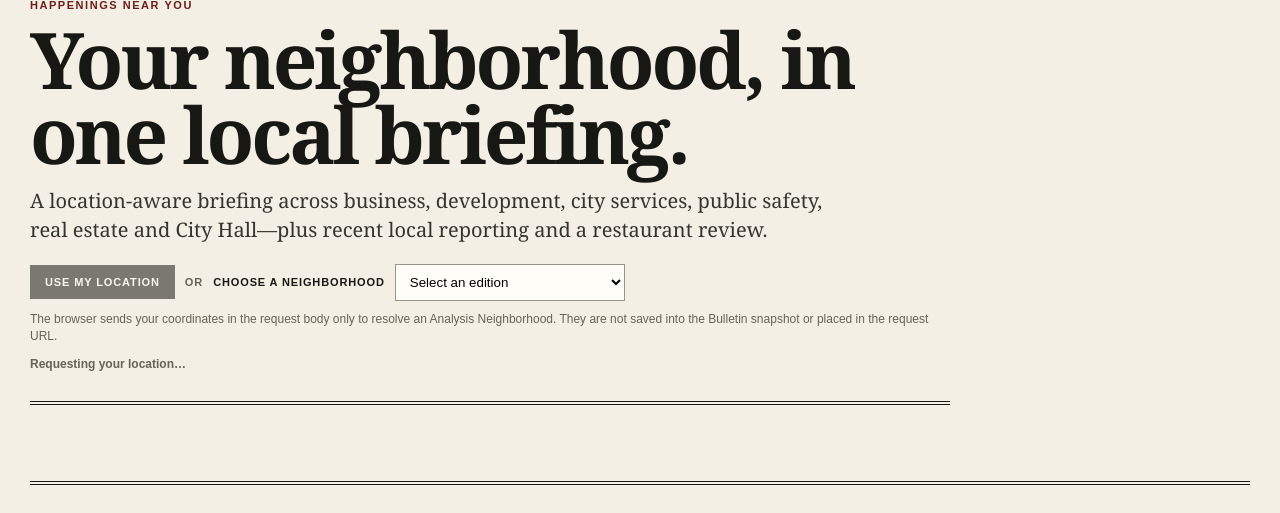
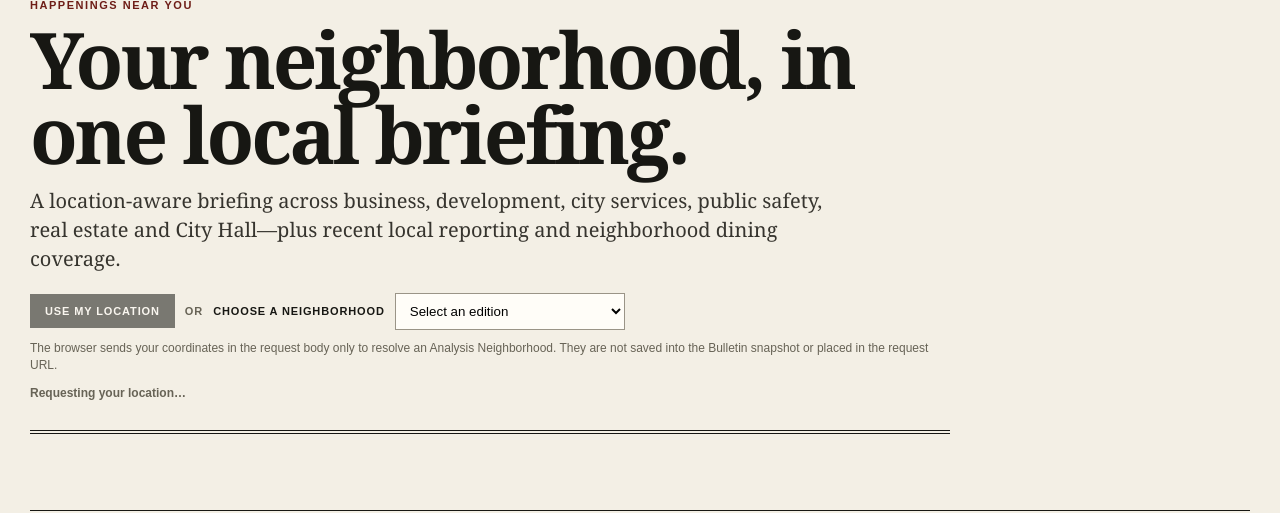
Before and after one commit to AlecSaucedo1/Richmond-Scene, a FastAPI app: page /near-you in a window 1280 px wide. Shown: the part 230-743 px from the top of the page. Run offline with FastAPI, Linux system fonts and the light colour scheme.

Commit message:
Rename Happenings restaurant section to dining coverage

```diff
--- a/templates/near_you.html
+++ b/templates/near_you.html
@@ -5,7 +5,7 @@
   <div class="near-you-hero">
     <p class="eyebrow">HAPPENINGS NEAR YOU</p>
     <h1>Your neighborhood, in one local briefing.</h1>
-    <p class="near-you-intro">A location-aware briefing across business, development, city services, public safety, real estate and City Hall—plus recent local reporting and a restaurant review.</p>
+    <p class="near-you-intro">A location-aware briefing across business, development, city services, public safety, real estate and City Hall—plus recent local reporting and neighborhood dining coverage.</p>
     <div class="near-you-controls">
       <button id="locate-me" class="near-you-button" type="button">Use my location</button>
       <span class="near-you-or">or</span>
@@ -50,7 +50,7 @@
     </section>
 
     <section>
-      <div class="section-rule"><h2>Restaurant review</h2><p>A recent San Francisco dining review, weighted toward your neighborhood.</p></div>
+      <div class="section-rule"><h2>Neighborhood dining</h2><p>A recent restaurant article verified for this neighborhood—review, opening, closing, chef/menu story or other useful dining coverage.</p></div>
       <div id="nearby-restaurant" class="nearby-restaurant"></div>
     </section>
   </div>
```
